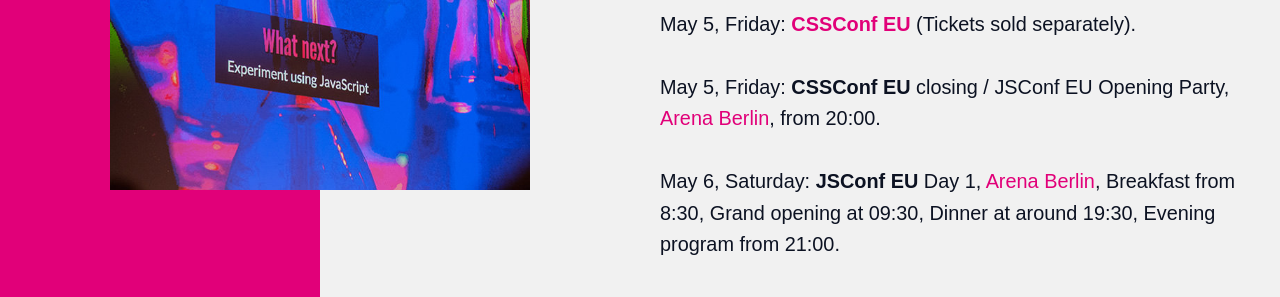
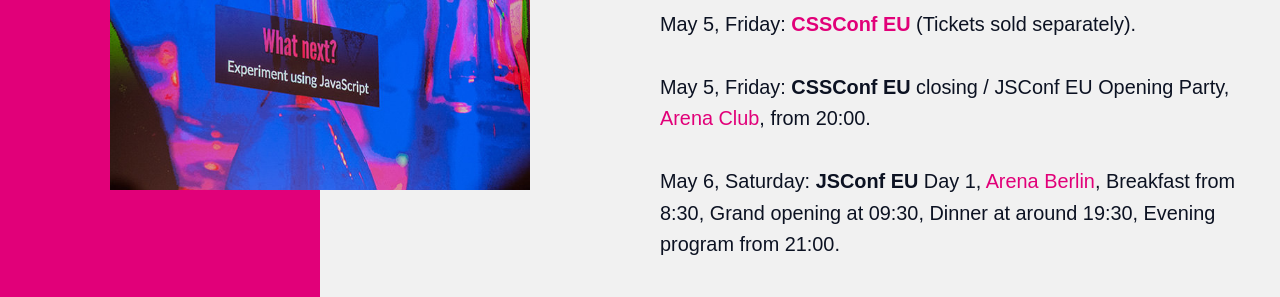
Before and after one commit to jsconf/2017.jsconf.eu, a Jekyll site: the page built from _posts/2017-04-04-rough-schedule.md, in a window 1280 px wide and 900 px high. Shown: the part 425-722 px from the top of the window. Built offline with Jekyll 4.4.1, drawn with Linux system fonts in a browser that asks for light colours; nearby versions of some CDN libraries; comment, search, counter and statistics services are not loaded.

Commit message:
Fix Friday party location.

```diff
--- a/_posts/2017-04-04-rough-schedule.md
+++ b/_posts/2017-04-04-rough-schedule.md
@@ -10,7 +10,7 @@
 
 *May 5, Friday:* [**CSSConf EU**](http://2017.cssconf.eu/) (Tickets sold separately).
 
-*May 5, Friday:* **CSSConf EU** closing / JSConf EU Opening Party, [Arena Berlin](https://www.google.com/maps/place/Arena+Berlin/@52.496927,13.4517879,17z/data=!3m1!4b1!4m5!3m4!1s0x47a84e55b04a4c0b:0x6852fd9350063186!8m2!3d52.4969238!4d13.4539819), from 20:00.
+*May 5, Friday:* **CSSConf EU** closing / JSConf EU Opening Party, [Arena Club](https://www.google.com/maps/place/Arena+Club/@52.4970511,13.4503502,17z/data=!3m1!4b1!4m5!3m4!1s0x47a84e54542802e5:0x1277f4c1b5af6970!8m2!3d52.4970479!4d13.4525442), from 20:00.
 
 *May 6, Saturday:* **JSConf EU** Day 1, [Arena Berlin](https://www.google.com/maps/place/Arena+Berlin/@52.496927,13.4517879,17z/data=!3m1!4b1!4m5!3m4!1s0x47a84e55b04a4c0b:0x6852fd9350063186!8m2!3d52.4969238!4d13.4539819), Breakfast from 8:30, Grand opening at 09:30, Dinner at around 19:30, Evening program from 21:00.
 
```
